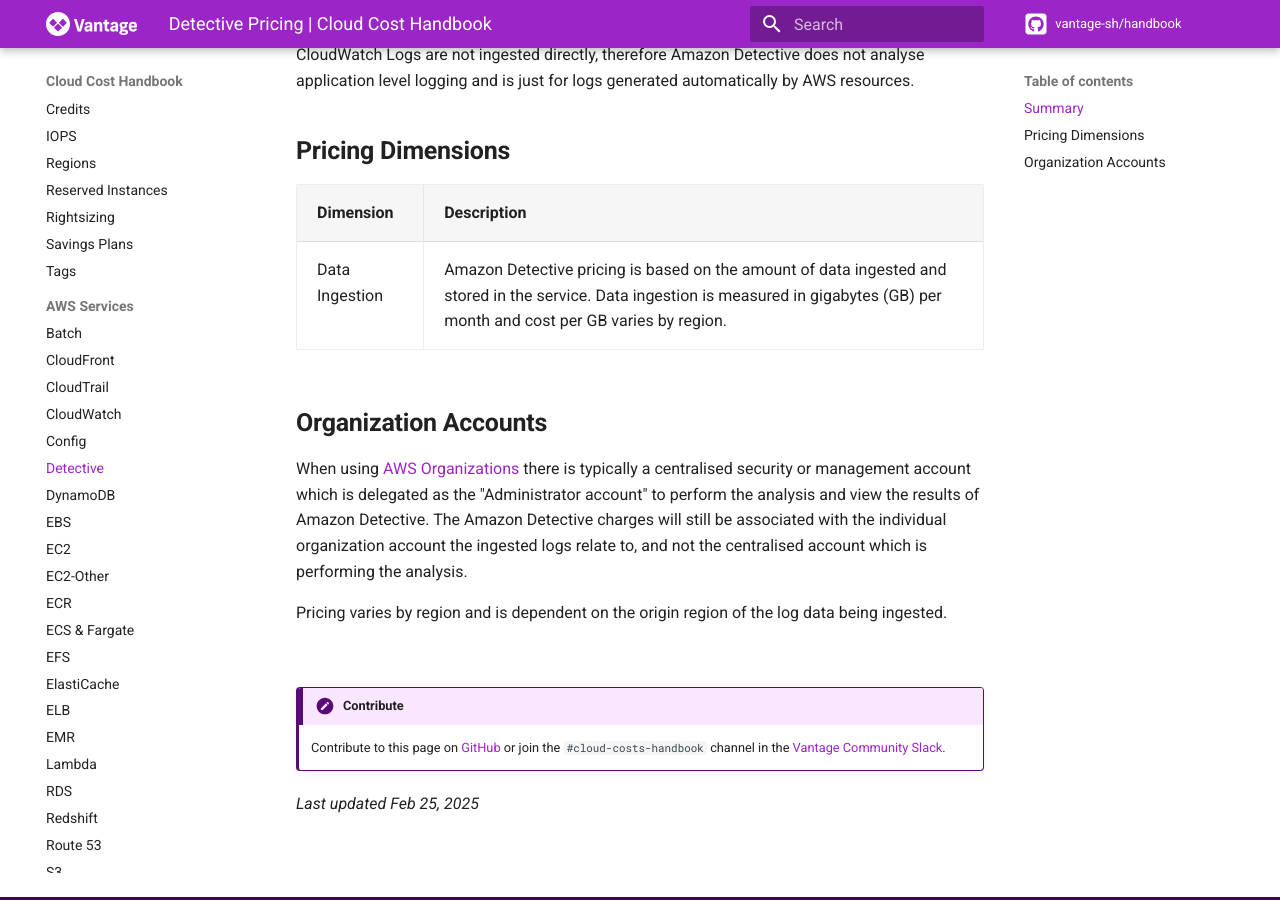
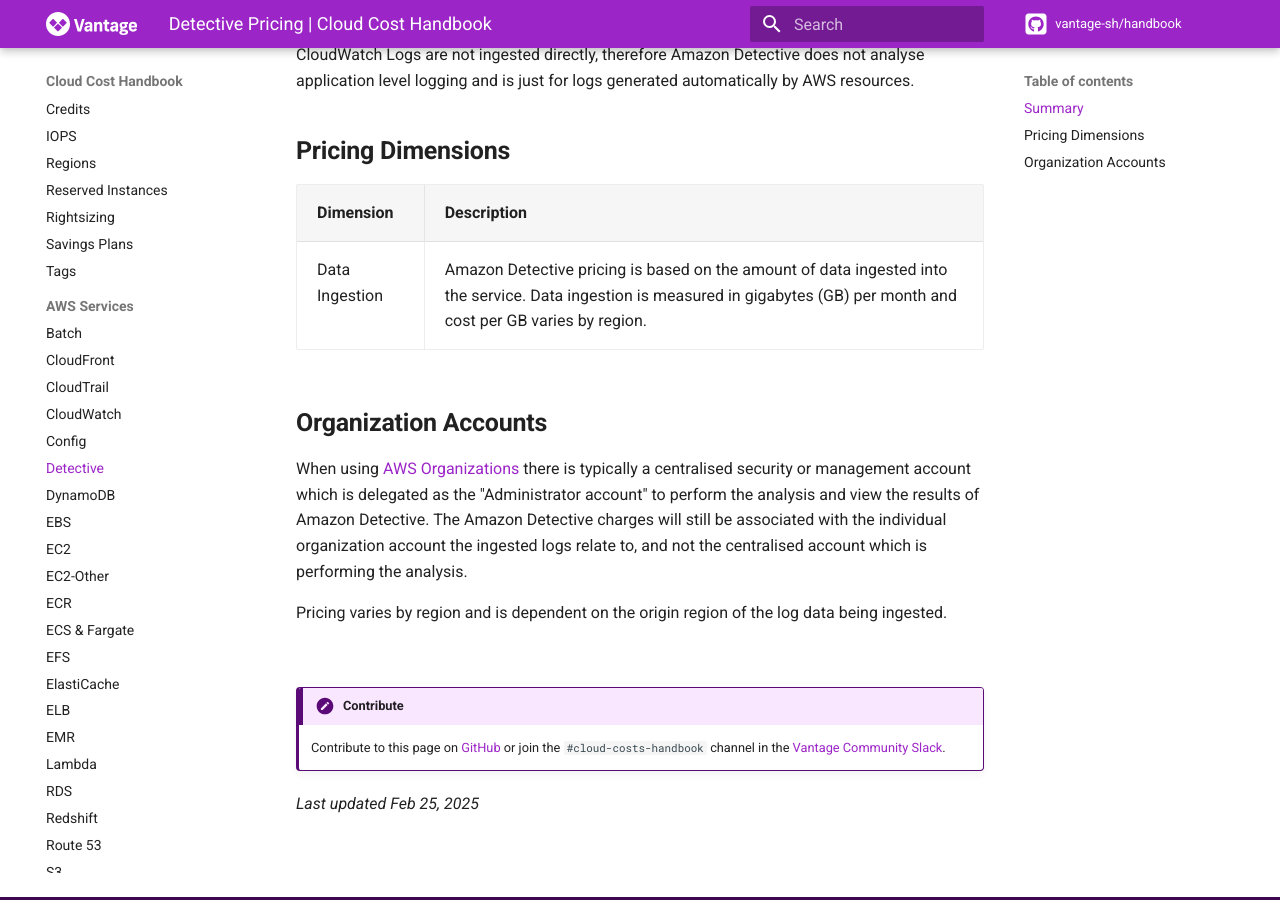
Before and after one commit to vantage-sh/handbook.vantage.sh, an MkDocs documentation site: the page built from docs/aws/services/detective-pricing.md, in a window 1280 px wide and 900 px high, scrolled down 582 px. Built offline with MkDocs 1.6.1 and Material for MkDocs 9.7.7, drawn with Linux system fonts in a browser that asks for light colours; comment, search, counter and statistics services are not loaded.

Commit message:
Remove the word storage from pricing dimension to avoid confusion about ongoing costs.

```diff
--- a/docs/aws/services/detective-pricing.md
+++ b/docs/aws/services/detective-pricing.md
@@ -16,7 +16,7 @@
 
 |Dimension|Description|
 |----|----|
-|Data Ingestion|Amazon Detective pricing is based on the amount of data ingested and stored in the service. Data ingestion is measured in gigabytes (GB) per month and cost per GB varies by region.|
+|Data Ingestion|Amazon Detective pricing is based on the amount of data ingested into the service. Data ingestion is measured in gigabytes (GB) per month and cost per GB varies by region.|
 
 ## Organization Accounts
 
```
